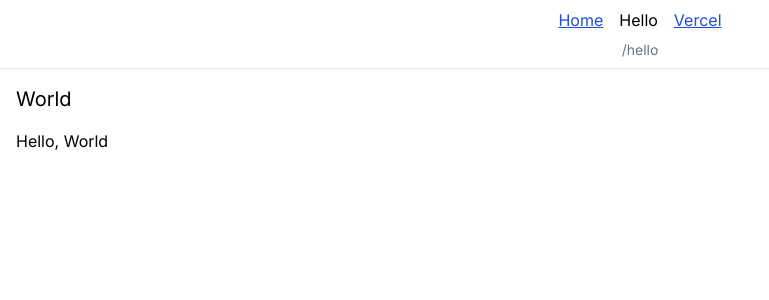
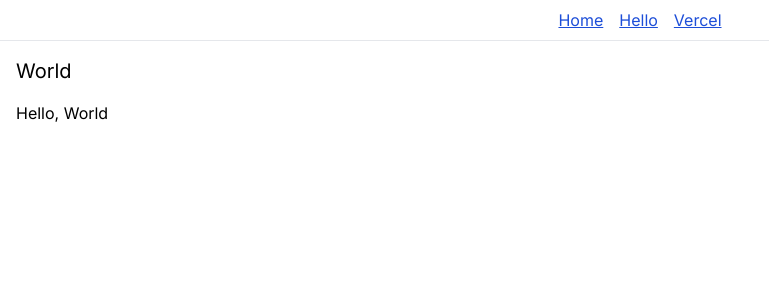
Before and after one commit to ksk1015/hello-vercel, a Next.js app: page /hello in a window 1280 px wide. Shown: the top 300 px of the page, without its empty margins (0-769 px from the left). Built offline with nearby package versions, Linux system fonts and the light colour scheme.

Commit message:
gnav usePathname削除してuse clinetやめてみる

```diff
--- a/app/_components/HeaderNavigation.tsx
+++ b/app/_components/HeaderNavigation.tsx
@@ -1,10 +1,10 @@
-'use client'
+// 'use client'
 
-import { usePathname } from 'next/navigation'
+// import { usePathname } from 'next/navigation'
 import Link from 'next/link'
 
 export default function HeaderNavigation() {
-  const pathname = usePathname()
+  // const pathname = usePathname()
   const links = [
     { href: '/', title: 'Home' },
     { href: '/hello', title: 'Hello' },
@@ -17,14 +17,14 @@ export default function HeaderNavigation() {
           <Link
             key={i}
             href={item.href}
-            aria-current={item.href === pathname ? 'page' : undefined}
+            // aria-current={item.href === pathname ? 'page' : undefined}
             className="text-blue-700 underline aria-[current]:text-black aria-[current]:no-underline"
           >
             {item.title}
           </Link>
         ))}
       </nav>
-      <div className="mt-2 text-center text-gray-500 text-sm">{pathname}</div>
+      {/* <div className="mt-2 text-center text-gray-500 text-sm">{pathname}</div> */}
     </div>
   )
 }
```
